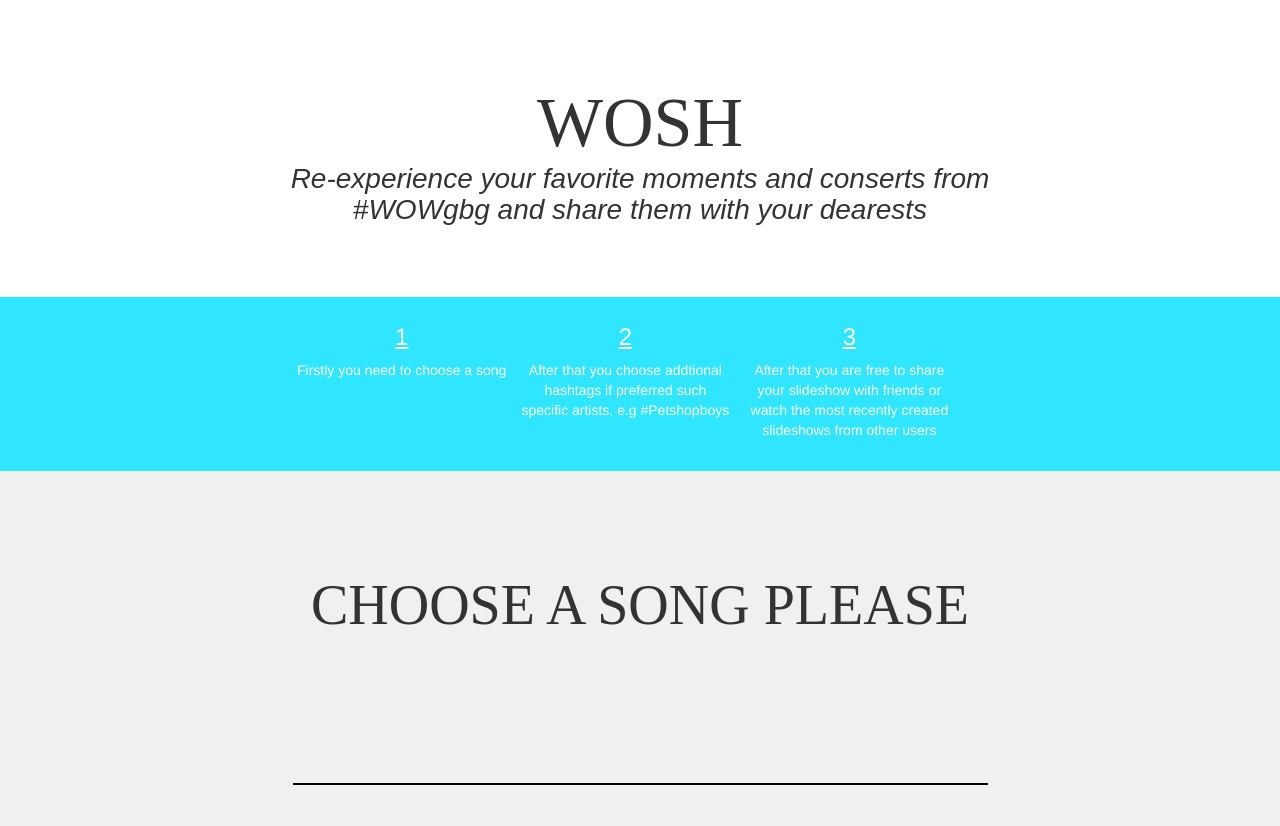
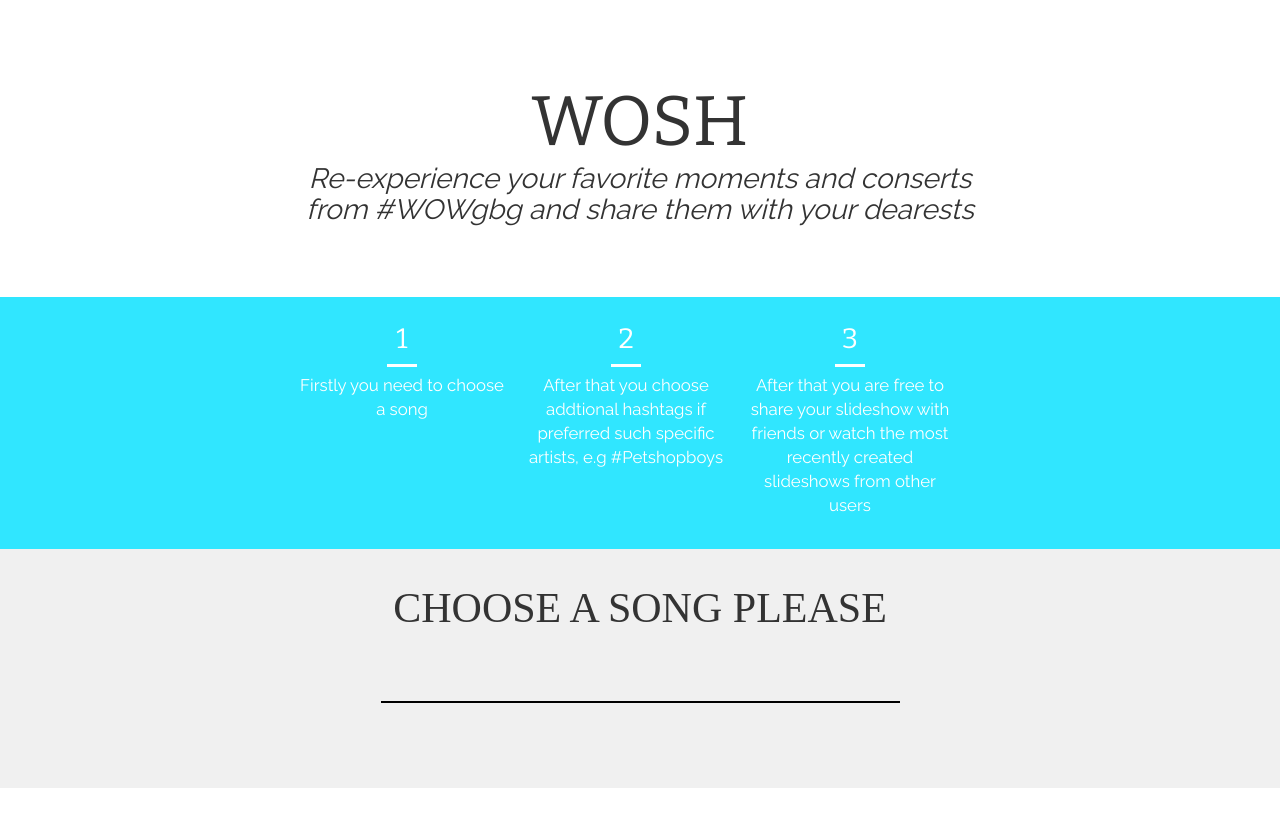
Before and after one commit to HackOutWest15/MadHatter, a website: page app/index.html in a window 1280 px wide. After the commit the page ends 800 px from the top, so only its background shows below. Drawn offline with nearby package versions, Linux system fonts and the light colour scheme; some packages are replaced by stand-ins of ours; files that its build step writes are made by us from their sources.

Commit message:
style fixes

```diff
--- a/app/index.html
+++ b/app/index.html
@@ -14,6 +14,8 @@
     <!-- build:css(.tmp) styles/main.css -->
     <link rel="stylesheet" href="styles/main.css">
     <link rel="stylesheet" href="styles/newstyles.css">
+    <link href='http://fonts.googleapis.com/css?family=Bitter' rel='stylesheet' type='text/css'>
+     <link href='http://fonts.googleapis.com/css?family=Raleway' rel='stylesheet' type='text/css'>
     <!-- endbuild -->
   </head>
   <body ng-app="madHatterApp">
--- a/app/styles/newstyles.css
+++ b/app/styles/newstyles.css
@@ -1,7 +1,8 @@
 h1 {
 	font-size: 5em;
 	text-transform: uppercase;
-	font-family: "Crimson Text Roman", serif !important;
+	/*font-family: "Crimson Text Roman", serif !important;*/
+	font-family: 'Bitter', serif;
 }
 
 h2 {
@@ -9,13 +10,31 @@ h2 {
 	margin-top: -1%;
 	margin-bottom: 1%;
 	font-size: 2em;
-	font-family: sans-serif;
+	font-family: 'Raleway', sans-serif;
 }
 
 h3 {
-	text-decoration: underline;
+
+	font-family: 'Bitter', serif;
+	font-size: 2em;
+	text-align: center;
+
 }
 
+.underline {
+	border-bottom: 3px solid;
+	border-color: white;
+	width: 30px;
+	text-align: center;
+	margin: 0 auto;
+	margin-bottom: 3%;
+}
+
+p {
+	font-family: 'Raleway', sans-serif;
+	font-size: 1.2em;
+
+}
 .top{
 	margin:5% 0 5% 0;
 }
@@ -52,9 +71,9 @@ h3 {
 }
 
 .slideText {
-	font-size: 4em;
+	font-size: 3em;
 	font-family: "Crimson Text Roman", serif !important;
-	margin: 8% 0 8% 0;
+	line-height: 1;
 	text-transform: uppercase;
 }
 
@@ -67,8 +86,9 @@ input[type=text] {
 	border-bottom: 2px solid black;
 	background-color: #f0f0f0;
 	font-family:  "Crimson Text Roman", serif !important;
-	font-size: 4em;
+	font-size: 3em;
 	text-transform: uppercase;
+	margin-bottom: 3%;
 
 }
 
@@ -81,7 +101,7 @@ input[type=text]:focus {
   color: #30e6ff;
 }
 
-.track p {
-	font-size: 3em;
+.track {
+	font-size: 2em ;
 	font-family: "Crimson Text Roman", serif !important;
 }
--- a/app/views/main.html
+++ b/app/views/main.html
@@ -10,15 +10,21 @@
 		<div class="steps background">
 			<div class="container">
 				<div class="step">
+					<div class="underline">
 					<h3>1</h3>
+					</div>
 					<p>Firstly you need to choose a song</p>
 				</div>
 				<div class="step">
+					<div class="underline">
 					<h3>2</h3>
+					</div>
 					<p>After that you choose addtional hashtags if preferred such specific artists, e.g #Petshopboys</p>
 				</div>
 				<div class="step">
+				<div class="underline">
 					<h3>3</h3>
+					</div>
 					<p>After that you are free to share your slideshow with friends or watch the most recently created slideshows from other users</p></div>
 				</div>
 			</div>
```
Lines whose indentation alone changed are shown as unchanged.
